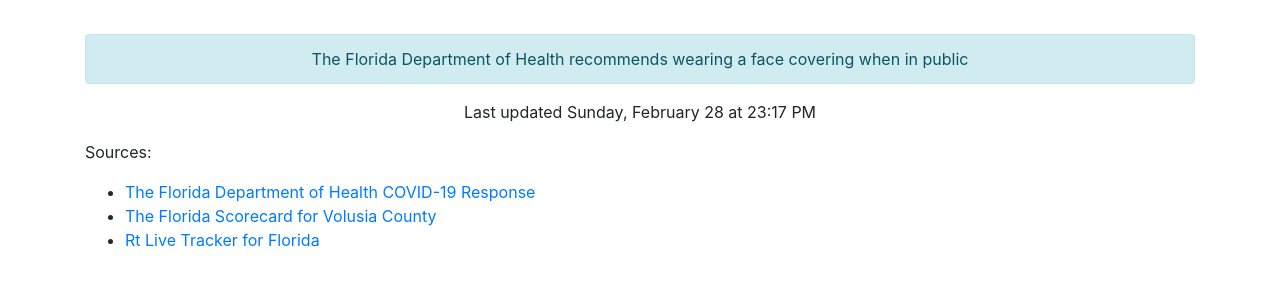
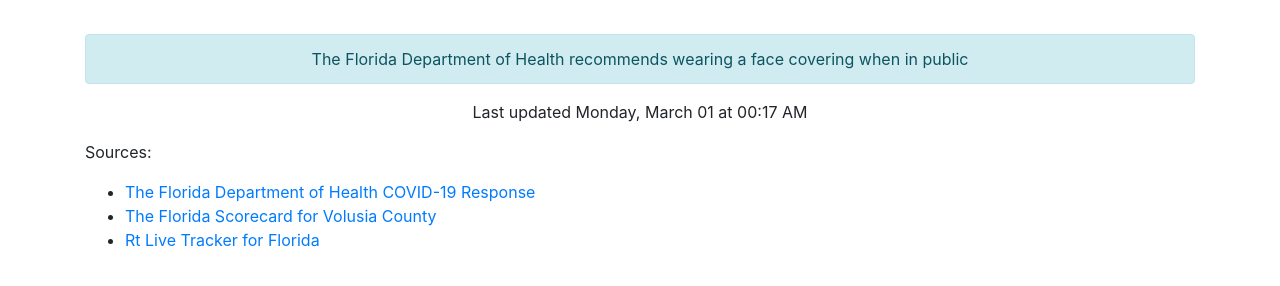
Before and after one commit to thinkjson/timeforchurch, a Jekyll site: the page built from index.md, in a window 1280 px wide. Shown: the part 544-830 px from the top of the page. Built offline with Jekyll 4.4.1, drawn with Linux system fonts in a browser that asks for light colours; our own code applies the rules of GitHub Pages for plain Markdown files.

Commit message:
Updating data

```diff
--- a/_includes/data.html
+++ b/_includes/data.html
@@ -10,4 +10,4 @@
     <div class="outcome text-success">YES</div>
     <div class="alert alert-info" role="alert">The Florida Department of Health recommends wearing a face covering when in public</div>
 
-    <p>Last updated Sunday, February 28 at 23:17 PM</p>
+    <p>Last updated Monday, March 01 at 00:17 AM</p>
```
